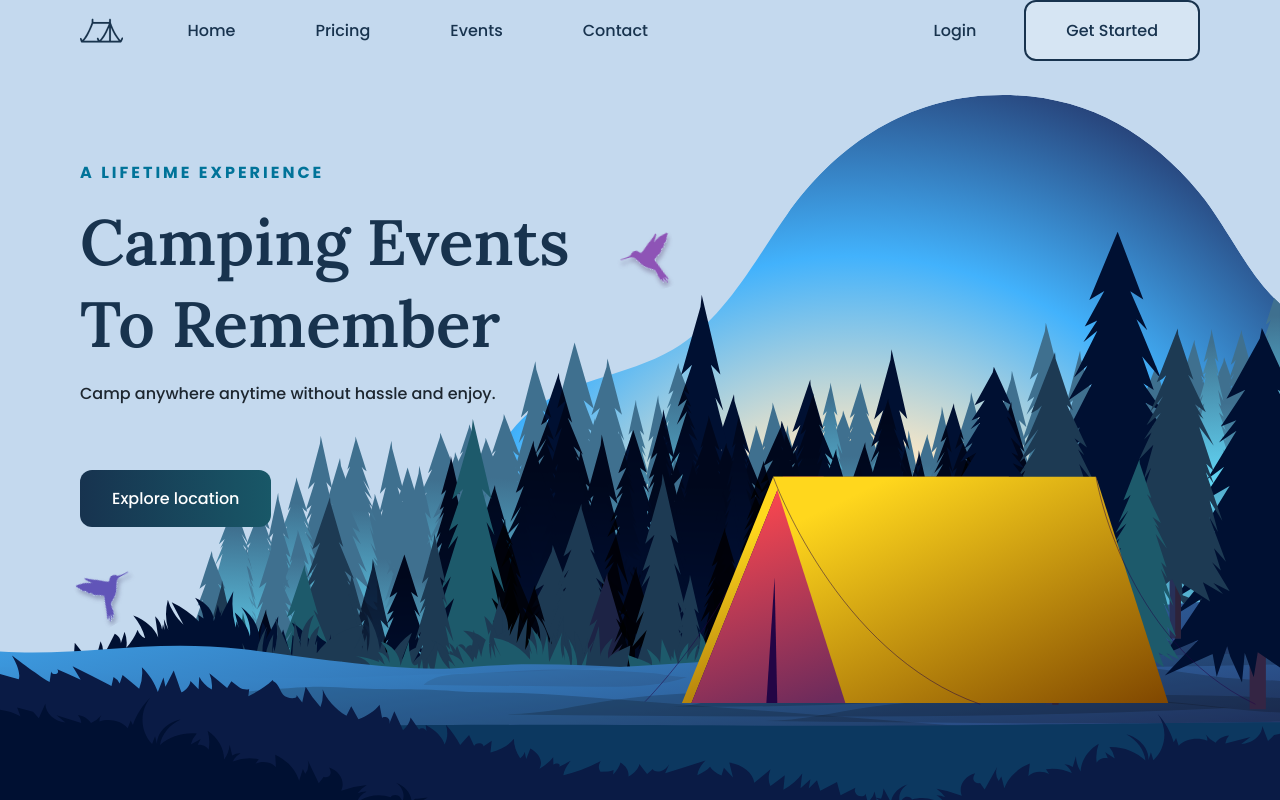
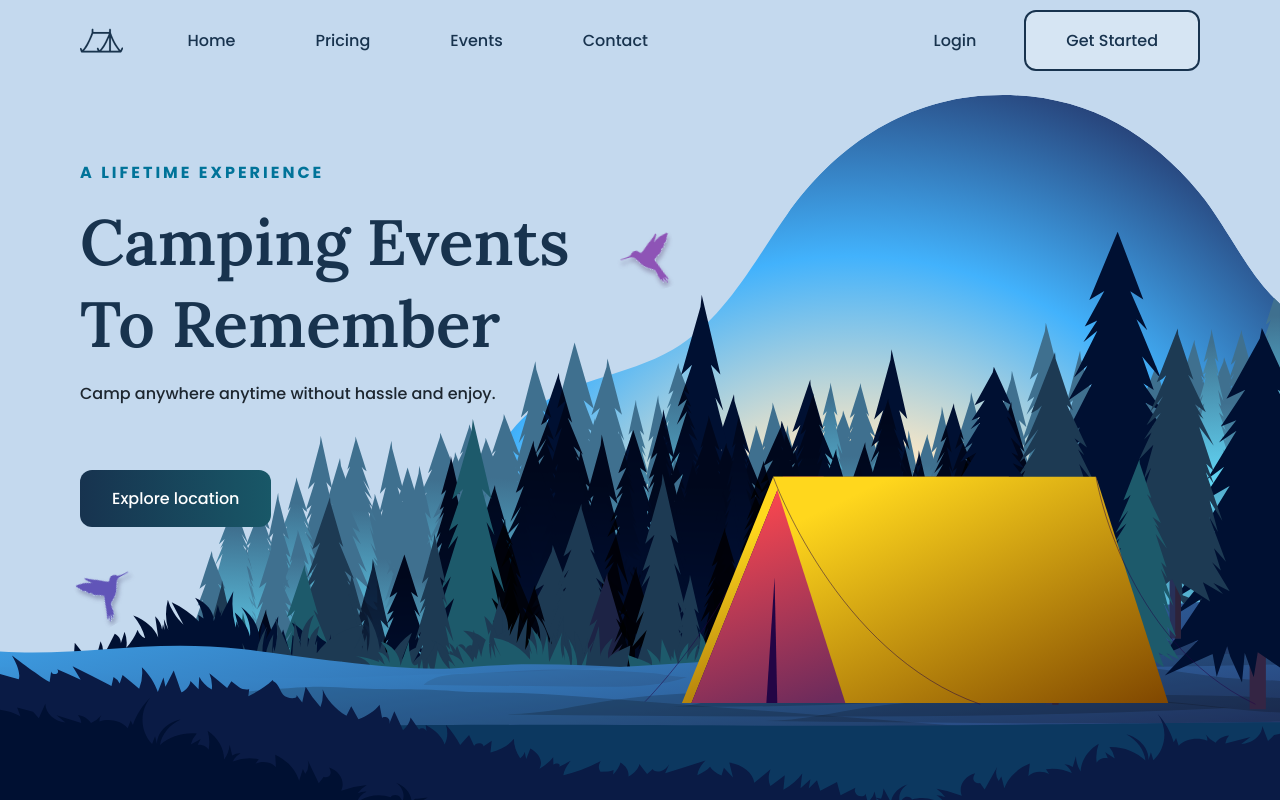
Before and after one commit to ssagg/responsive-camping-website-main, a plain HTML site: page index.html in a window 1280 px wide. Drawn offline with nearby package versions, Linux system fonts and the light colour scheme.

Commit message:
header padding

```diff
--- a/assets/css/styles.css
+++ b/assets/css/styles.css
@@ -90,6 +90,8 @@ img {
   z-index: var(--z-fixed);
 }
 .nav {
+  padding-bottom: 10px;
+  padding-top: 10px;
   position: relative;
   height: var(--header-height);
   display: flex;
--- a/assets/js/main.js
+++ b/assets/js/main.js
@@ -37,7 +37,6 @@ const bgHeader = () => {
 };
 window.addEventListener("scroll", bgHeader);
 
-/*=============== GSAP ANIMATION ===============*/
 gsap.from(".home__img-2", 1.2, { opacity: 0, y: 200, delay: 0.1 });
 gsap.from(".home__img-3", 1.2, { opacity: 0, y: 200, delay: 0.5 });
 gsap.from(".home__data", 1.2, { opacity: 0, y: -60, delay: 1 });
```
Also changed, not shown: 1 other file.
